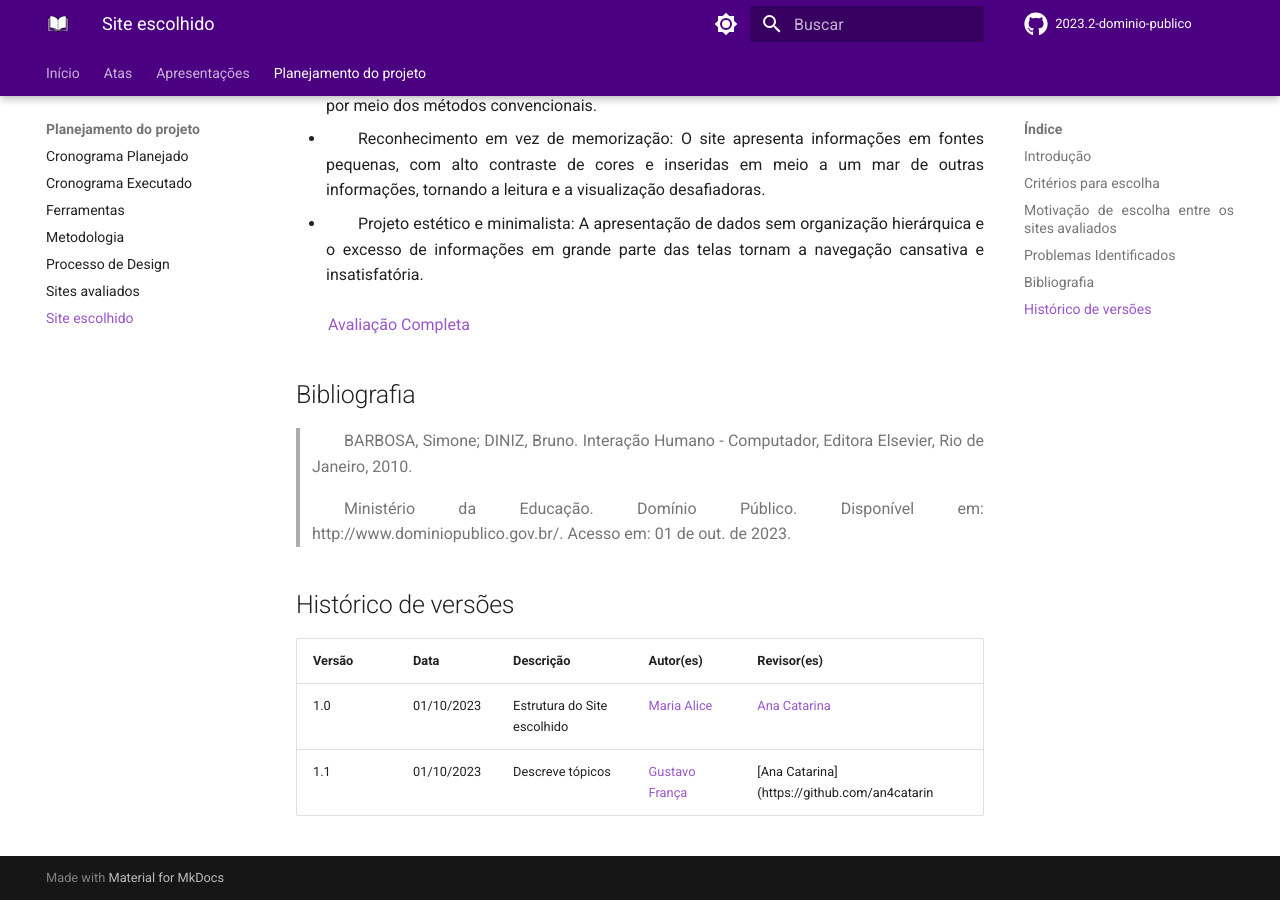
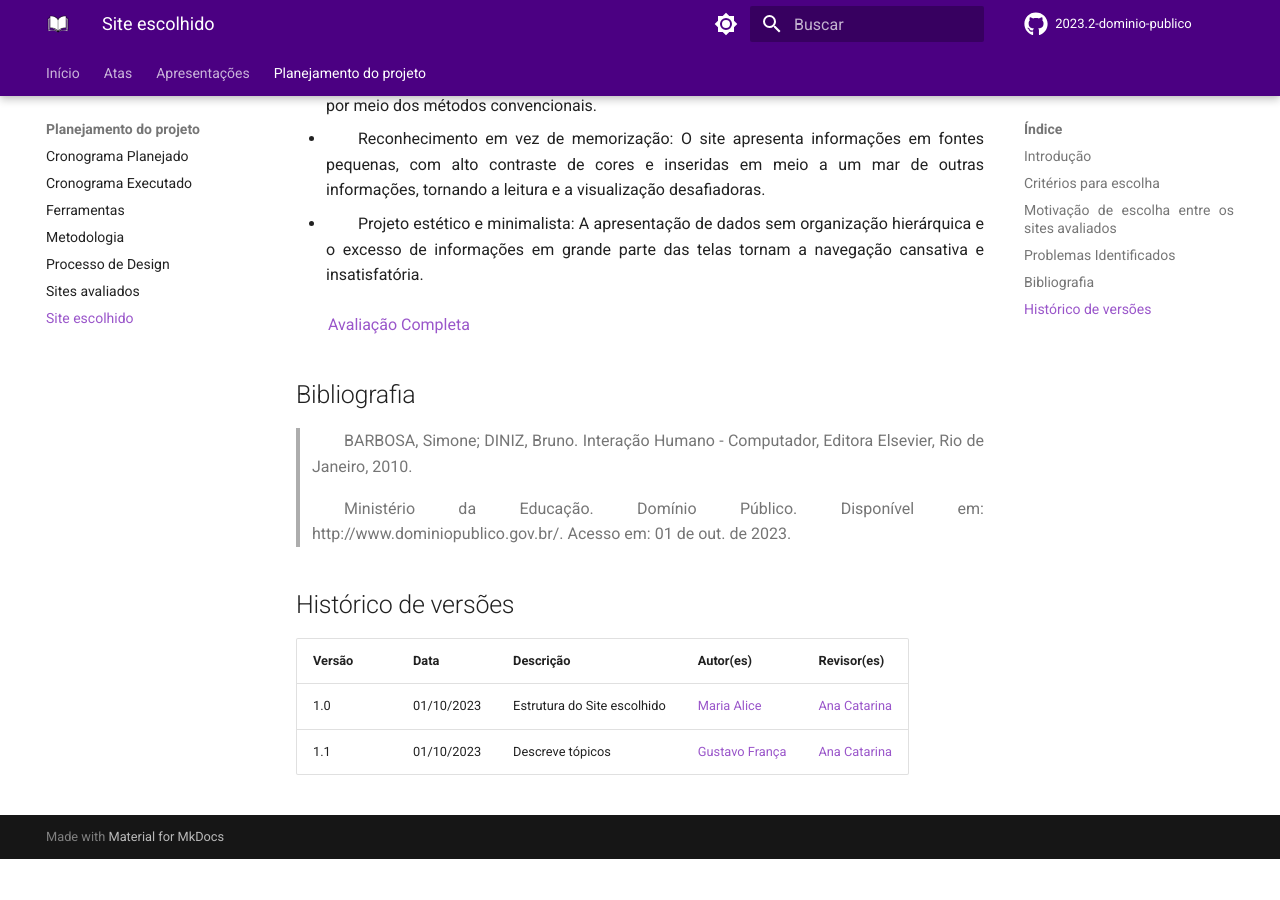
Before and after one commit to Interacao-Humano-Computador/2023.2-Dominio-Publico, an MkDocs documentation site: the page built from docs/planejamento/site_escolhido.md, in a window 1280 px wide and 900 px high, scrolled down 1134 px. Built offline with MkDocs 1.6.1 and Material for MkDocs 9.7.7, drawn with Linux system fonts in a browser that asks for light colours; comment, search, counter and statistics services are not loaded; after the commit the page ends 1993 px from its top, so only the background shows below that.

Commit message:
Arruma indentação e historico de versao

```diff
--- a/docs/planejamento/site_escolhido.md
+++ b/docs/planejamento/site_escolhido.md
@@ -3,14 +3,10 @@
 ## Introdução
 
 
-<p style="text-align: justify;">&emsp;&emsp;
-Na primeira fase do projeto, os membros do Grupo 4 selecionaram sites cuja prioridade eram do governo ou às comunidades de software livre. Como parte desse processo, cada aluno fez uma breve avaliação e criou um artefato de avaliação inicial relacionado à sua escolha. Com base nessas escolhas, houve discussões para determinar qual desses sites seria mais adequado para ser trabalhado durante a disciplina.
-</p>
+<p>Na primeira fase do projeto, os membros do Grupo 4 selecionaram sites cuja prioridade eram do governo ou às comunidades de software livre. Como parte desse processo, cada aluno fez uma breve avaliação e criou um artefato de avaliação inicial relacionado à sua escolha. Com base nessas escolhas, houve discussões para determinar qual desses sites seria mais adequado para ser trabalhado durante a disciplina.</p>
 
 ## Critérios para escolha
-<p style="text-align: justify;">&emsp;&emsp;
-Ao realizar a votação, a equipe atentou-se aos seguintes critérios:
-</p>
+<p>Ao realizar a votação, a equipe atentou-se aos seguintes critérios:</p>
 
 - Site ainda não trabalhado na disciplina de Interação Humano Computador.
 - Aplicativo relacionado ao governo ou a uma comunidade de software livre.
@@ -18,14 +14,10 @@
 - Adequação do site aos interesses da disciplina.
 
 ## Motivação de escolha entre os sites avaliados
-<p style="text-align: justify;">&emsp;&emsp;
-Através de uma votação realizada entre a equipe, foi possível perceber que o Domínio Público era a opção mais adequada para o projeto, devido aos problemas graves que foram encontrados durante a experiência do usuário. Além disso, o Grupo 04 valoriza a sua importância para o desenvolvimento da educação e da cultura, o que influenciou positivamente a escolha.
-</p>
+<p>Através de uma votação realizada entre a equipe, foi possível perceber que o Domínio Público era a opção mais adequada para o projeto, devido aos problemas graves que foram encontrados durante a experiência do usuário. Além disso, o Grupo 04 valoriza a sua importância para o desenvolvimento da educação e da cultura, o que influenciou positivamente a escolha.</p>
 
 ## Problemas Identificados
-<p style="text-align: justify;">&emsp;&emsp;
-Adotando as Heurísticas de Nilsen (Nilsen, 1993), identificamos os principais desafios que não estão alinhados com as diretrizes propostas por Nilsen, que são os seguintes:
-</p>
+<p>Adotando as Heurísticas de Nilsen (Nilsen, 1993), identificamos os principais desafios que não estão alinhados com as diretrizes propostas por Nilsen, que são os seguintes:</p>
 
 - Visibilidade do status do sistema: Em várias ocasiões, o site não forneceu feedback visual claro sobre o que estava acontecendo ou a razão por trás de determinados resultados.
 
@@ -51,4 +43,4 @@
 | Versão | Data       | Descrição                    | Autor(es)                            | Revisor(es)                          |
 | ------ | ---------- | ---------------------------- | ------------------------------------ | ------------------------------------ |
 | 1.0    | 01/10/2023 | Estrutura do Site escolhido  | [Maria Alice](https://github.com/Maliz30) | [Ana Catarina](https://github.com/an4catarina) |
-| 1.1    | 01/10/2023       | Descreve tópicos      | [Gustavo França](https://github.com/gustavofbs) | [Ana Catarina](https://github.com/an4catarin
+| 1.1    | 01/10/2023       | Descreve tópicos      | [Gustavo França](https://github.com/gustavofbs) | [Ana Catarina](https://github.com/an4catarina)
```
